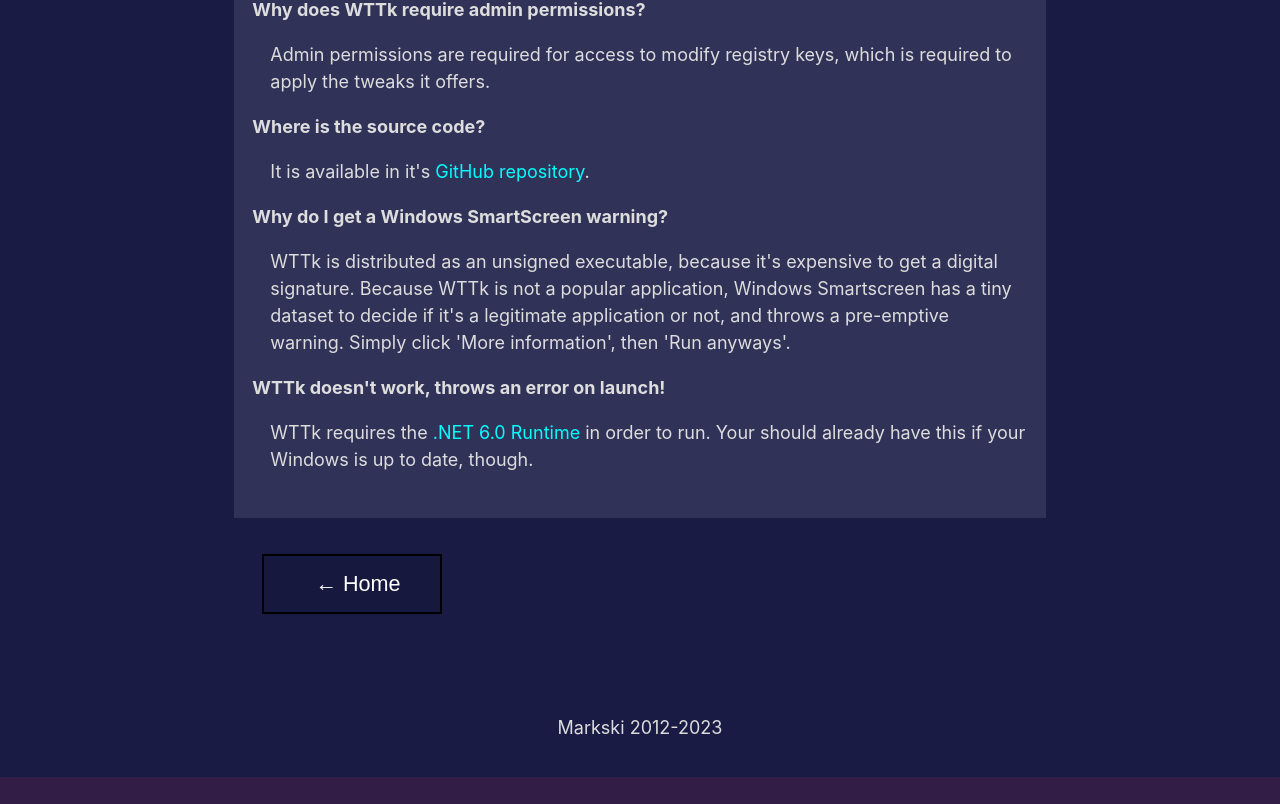
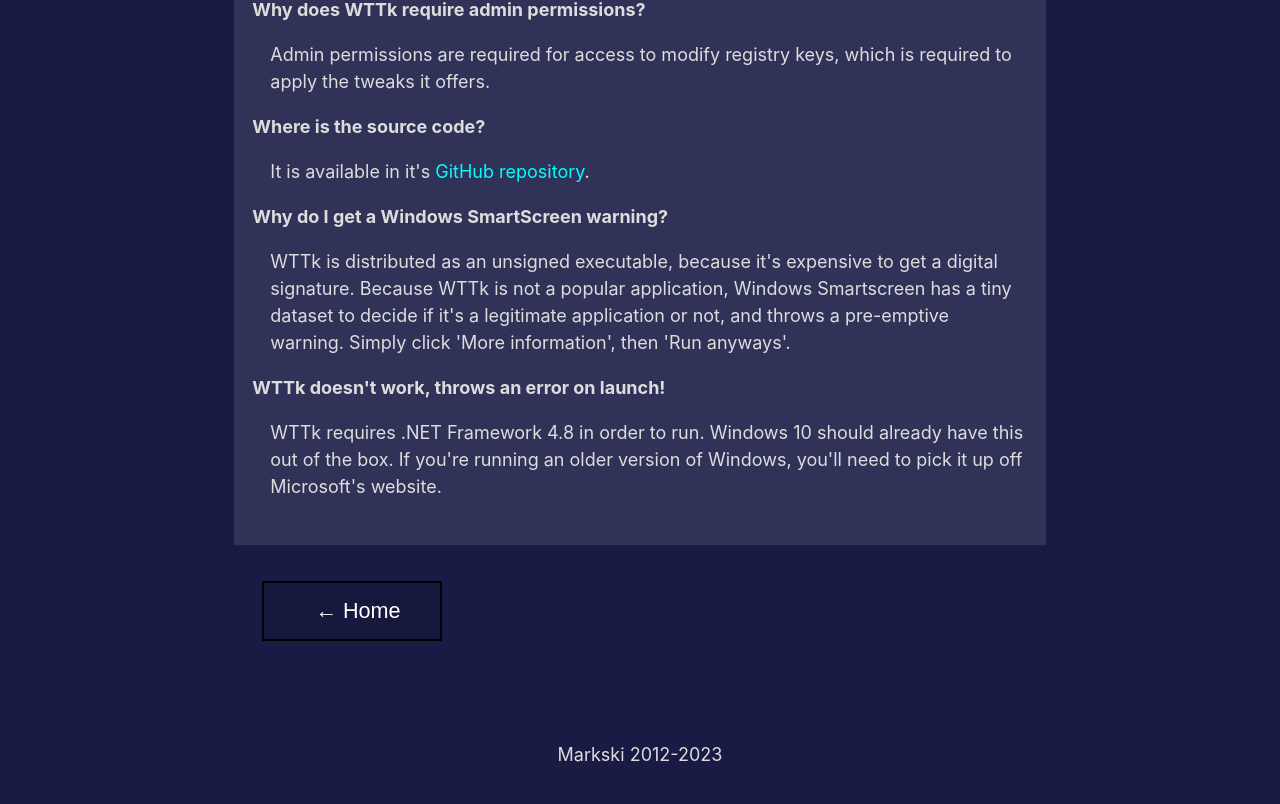
Before and after one commit to markski1/markski.ar, a Next.js app: page /wttk in a window 1280 px wide. Shown: the part 1888-2692 px from the top of the page. Before the commit the page ends 2665 px from the top, so only its background shows below. Built offline with nearby package versions, Linux system fonts and the light colour scheme.

Commit message:
Update wttk.tsx

```diff
--- a/pages/wttk.tsx
+++ b/pages/wttk.tsx
@@ -55,7 +55,7 @@
 					WTTk is distributed as an unsigned executable, because it's expensive to get a digital signature. Because WTTk is not a popular application, Windows Smartscreen has a tiny dataset to decide if it's a legitimate application or not, and throws a pre-emptive warning. Simply click 'More information', then 'Run anyways'.
 				</QA>
 				<QA question="WTTk doesn't work, throws an error on launch!">
-					WTTk requires the  <Link href="https://dotnet.microsoft.com/en-us/download/dotnet/6.0/runtime"><span style={{color: 'cyan'}}>.NET 6.0 Runtime</span></Link> in order to run. Your should already have this if your Windows is up to date, though.
+					WTTk requires .NET Framework 4.8 in order to run. Windows 10 should already have this out of the box. If you're running an older version of Windows, you'll need to pick it up off Microsoft's website.
 				</QA>
 			</Section>
 		</Layout>
```
